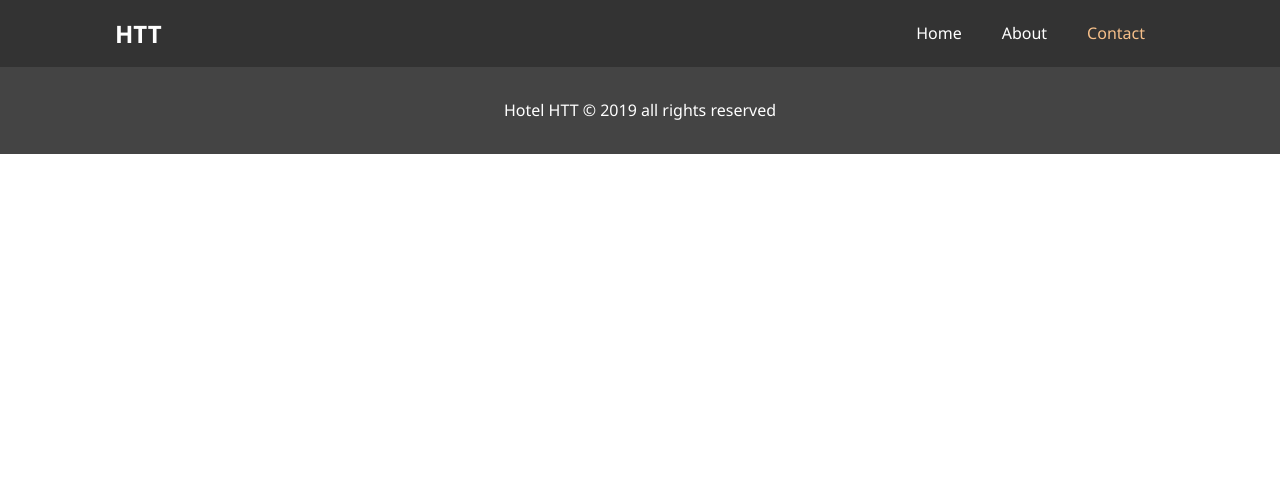
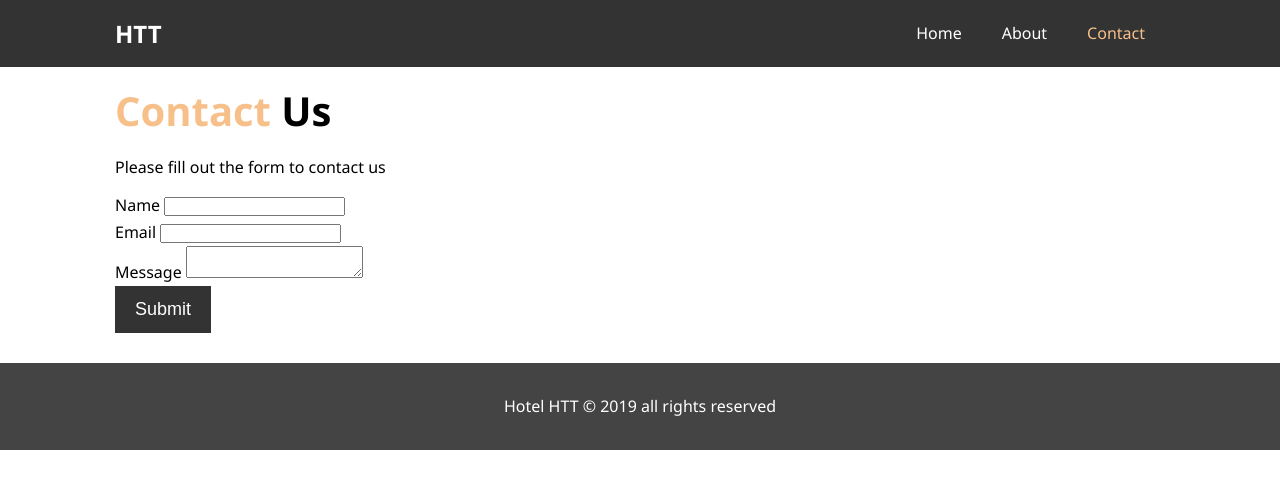
Before and after one commit to CodeMaestroJuan/hotel-website, a plain HTML site: page contact.html in a window 1280 px wide. Drawn offline with Linux system fonts and the light colour scheme.

Commit message:
add contact form

```diff
--- a/contact.html
+++ b/contact.html
@@ -26,6 +26,28 @@
         </nav>
     </div>
 
+    <section id="contact-form" class="py-3">
+        <div class="container">
+            <h1 class="l-heading"><span class="text-primary">Contact</span> Us</h1>
+            <p>Please fill out the form to contact us</p>
+            <form action="process.php">
+                <div class="form-group">
+                    <label for="name">Name</label>
+                    <input type="text" name="name" id="name">
+                </div>
+                <div class="form-group">
+                    <label for="email">Email</label>
+                    <input type="email" name="email" id="email">
+                </div>
+                <div class="form-group">
+                    <label for="message">Message</label>
+                    <textarea name="message" id="message"></textarea>
+                </div>
+                <button type="submit" class="btn"> Submit</button>
+            </form>
+        </div>
+    </section>
+
     <footer id="main-footer">
         <p>Hotel HTT &copy; 2019 all rights reserved</p>
     </footer>
```
